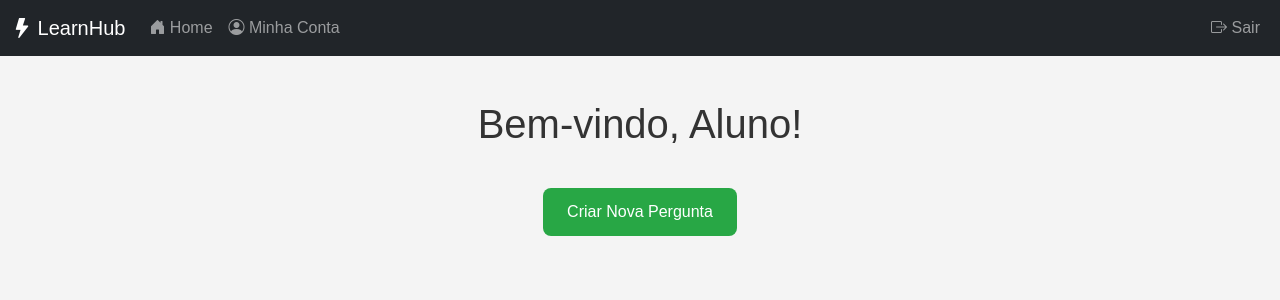
After one commit to Wallacevini12/EC_3P, a PHP site: page /home_aluno.php in a window 1280 px wide. The commit adds this page. Shown: the top 300 px of the page. Run offline with PHP 8.4, Linux system fonts and the light colour scheme; the visitor is signed in with stand-in values (Sample User, id 1).

Commit message:
Criado o home_aluno

```diff
--- /dev/null
+++ b/PROJETO/home_aluno.php
@@ -0,0 +1,58 @@
+<?php
+
+session_start();
+if (!isset($_SESSION['id']) || !isset($_SESSION['tipo_usuario'])) {
+    header("Location: login.php");
+    exit;
+}
+
+include "header.php";
+
+?>
+
+<!DOCTYPE html>
+<html lang="pt-br">
+<head>
+    <meta charset="UTF-8">
+    <meta name="viewport" content="width=device-width, initial-scale=1.0">
+    <title>Home Aluno</title>
+    <style>
+        body {
+          font-family: Arial, sans-serif;
+          text-align: center;
+          padding-top: 100px;
+          background-color: #f4f4f4;
+        }
+        h1 {
+          color: #333;
+        }
+        .button-container {
+          margin-top: 30px;
+        }
+        .btn {
+          display: inline-block;
+          padding: 12px 24px;
+          margin: 10px;
+          font-size: 16px;
+          color: white;
+          background-color: #28a745;
+          border: none;
+          border-radius: 8px;
+          cursor: pointer;
+          text-decoration: none;
+          transition: background-color 0.3s;
+        }
+        .btn:hover {
+          background-color: #218838;
+        }
+    </style>
+</head>
+<body>
+
+    <h1>Bem-vindo, Aluno!</h1>
+    <div class="button-container">
+        <a href="registrar_pergunta.php" class="btn">Criar Nova Pergunta</a>
+    </div>
+
+</body>
+</html>
--- a/PROJETO/login.php
+++ b/PROJETO/login.php
@@ -47,7 +47,7 @@ if (isset($_POST['email']) && isset($_POST['senha'])) {
                 $_SESSION['codigo_aluno'] = $codigo_aluno;
                 $stmtAluno->close();
 
-                header('Location: registrar_pergunta.php');
+                header('Location: home_aluno.php');
                 exit;
 
             } elseif ($user['tipo_usuario'] === 'professor') {
```
